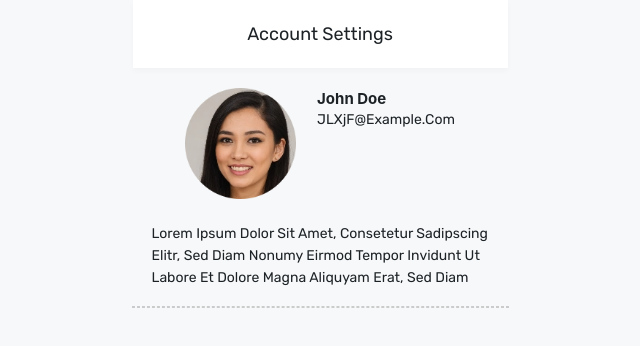
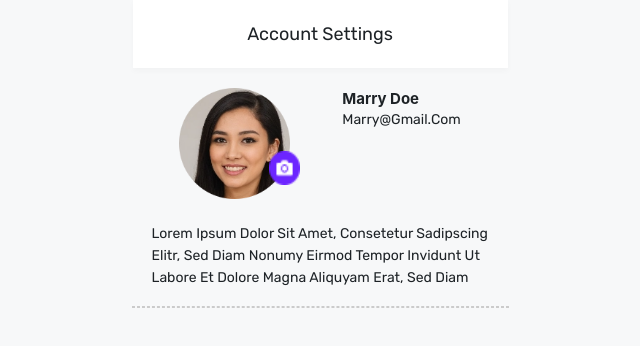
Before and after one commit to AJIT-KUMAR-PANDIT/educase-india, a React (Create React App) app: page /settings in a window 1280 px wide. Shown: the top 346 px of the page, without its empty margins (320-960 px from the left). Built offline with nearby package versions, Linux system fonts and the light colour scheme.

Commit message:
"Replace user profile image with Proffile component and update user details"

```diff
--- /dev/null
+++ b/src/Components/Proffile/Proffile.jsx
@@ -0,0 +1,17 @@
+import React from 'react'
+import StyleProffile from "./Proffile.module.css";
+import userProffile from "../../assets/img/userProffile.png";
+import camera from "../../assets/img/camera.png";
+
+const Proffile = () => {
+  return (
+    <>
+    <div>
+    <img src={userProffile} alt="userProffile" className={StyleProffile.userProffile}/>
+    <img src={camera} alt="camera" className={StyleProffile.camera}/>
+    </div>
+    </>
+  )
+}
+
+export default Proffile;
--- /dev/null
+++ b/src/Components/Proffile/Proffile.module.css
@@ -0,0 +1,10 @@
+.userProffile {
+    width: 111px;
+}
+
+.camera{
+    position: relative;
+    top: -14px;
+    right: 21px;
+    width: 31px;
+}
--- a/src/Pages/Settings/Settings.jsx
+++ b/src/Pages/Settings/Settings.jsx
@@ -1,6 +1,7 @@
 import React from "react";
 import StyleSettings from "./Settings.module.css";
-import userProffile from "../../assets/img/userProffile.png";
+import Proffile from "../../Components/Proffile/Proffile";
+
 
 const Settings = () => {
   return (
@@ -12,12 +13,12 @@ const Settings = () => {
         <br/>
         <div className={StyleSettings.proffile}>
             <div>
-                <img src={userProffile} alt="userProffile" className={StyleSettings.userProffile}/>
+                <Proffile/>
             </div>
             <div>
-                <span className={StyleSettings.userName}>John Doe</span>
+                <span className={StyleSettings.userName}>Marry Doe</span>
                 <br/>
-                <span className={StyleSettings.userEmail}>jLXjF@example.com</span>
+                <span className={StyleSettings.userEmail}>Marry@Gmail.Com</span>
             </div>
         </div>
         <br/>
--- a/src/Pages/Settings/Settings.module.css
+++ b/src/Pages/Settings/Settings.module.css
@@ -31,10 +31,6 @@
     display: flex;
     justify-content: center;
     align-items: center;
-}
-
-.userProffile {
-    width: 111px;
 }
 
 .proffile {
```
Also changed, not shown: src/assets/img/camera.png (added).
